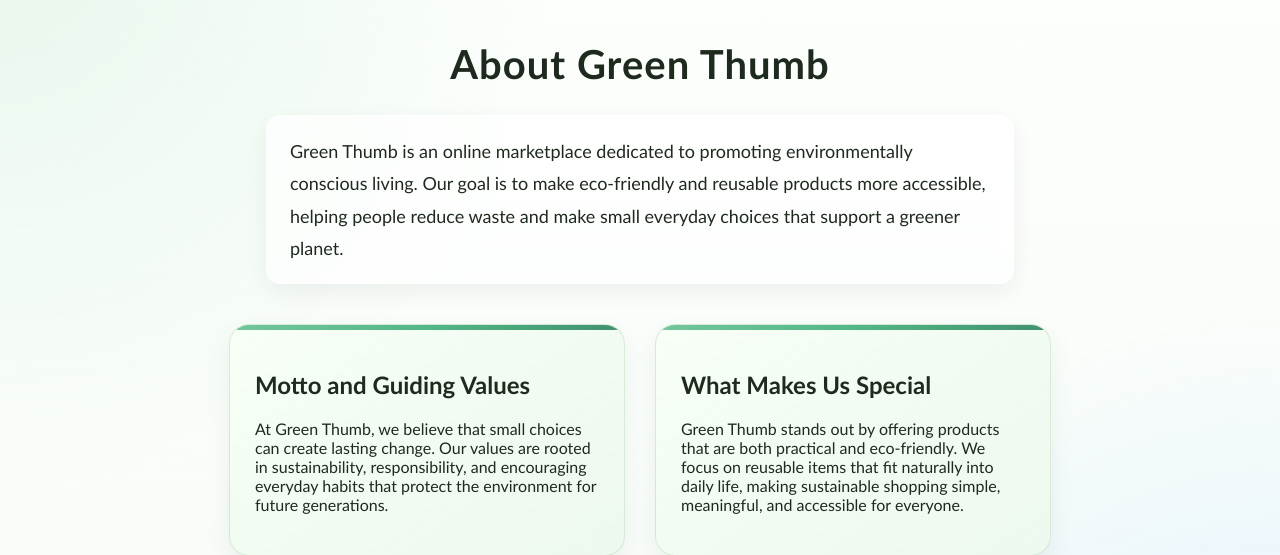
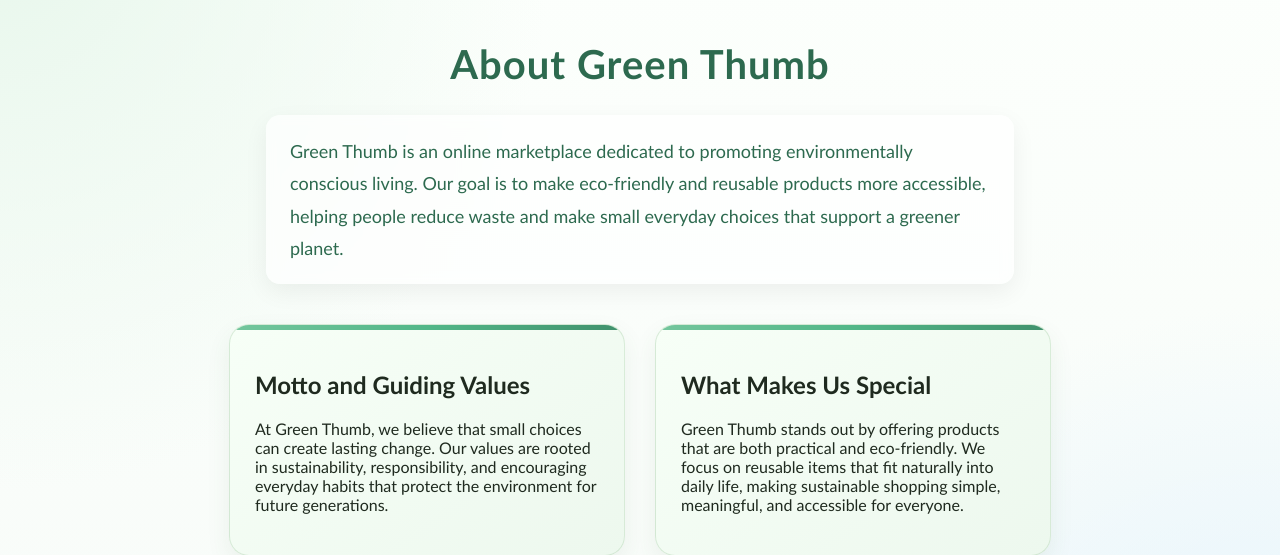
Before and after one commit to A3GT/Green-Thumb, a Django app: page /about/ in a window 1280 px wide. Shown: the part 61-616 px from the top of the page. Run offline with Django 5.2, Linux system fonts and the light colour scheme.

Commit message:
added the same font color as the home page to the about, reviews, and shop page

```diff
--- a/backend/store/templates/store/about.html
+++ b/backend/store/templates/store/about.html
@@ -14,8 +14,9 @@
 <!-- ABOUT PAGE Contents Here-->
 {% include 'store/partials/navbar.html' %}
 
-<h1 style="text-align:center; margin-top:40px;">About Green Thumb</h1>
-<p class="about-text">
+<h1 style="text-align:center; margin-top:40px; color: #2d6a4f;
+">About Green Thumb</h1>
+<p class="about-text" style="color: #2d6a4f;">
 Green Thumb is an online marketplace dedicated to promoting environmentally conscious living.
 Our goal is to make eco-friendly and reusable products more accessible, helping people reduce
 waste and make small everyday choices that support a greener planet.
--- a/backend/store/templates/store/index.html
+++ b/backend/store/templates/store/index.html
@@ -164,6 +164,7 @@ h1 {
                              class="generated"
                              alt="plant"
                              src="{% static 'images/plants/wheel.png' %}">
+
                     </div>
 
                     <p id="generated_plant_description" class="generated"></p>
@@ -191,8 +192,9 @@ h1 {
 
 
 
+    <script src="{% static 'store/js/home.js' %}?v=3"></script>
 
-    <script src="{% static 'store/js/home.js' %}"></script>
+   <!-- <script src="{% static 'store/js/home.js' %}"></script> -->
     <script src="{% static 'store/js/common.js' %}"></script>
 
 </body>
```
Also changed, not shown: backend/store/templates/store/shop.html (+22 -2 lines).
